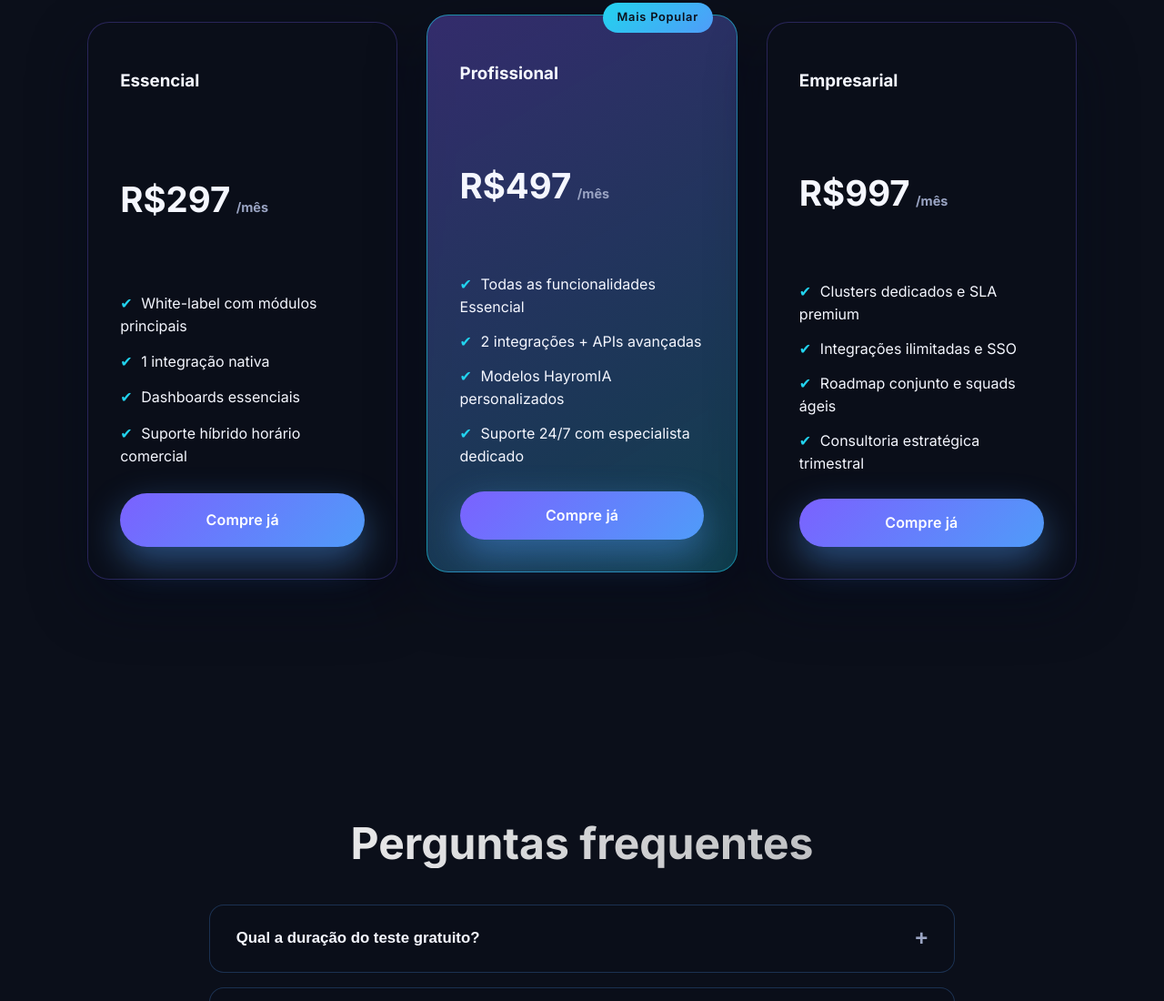
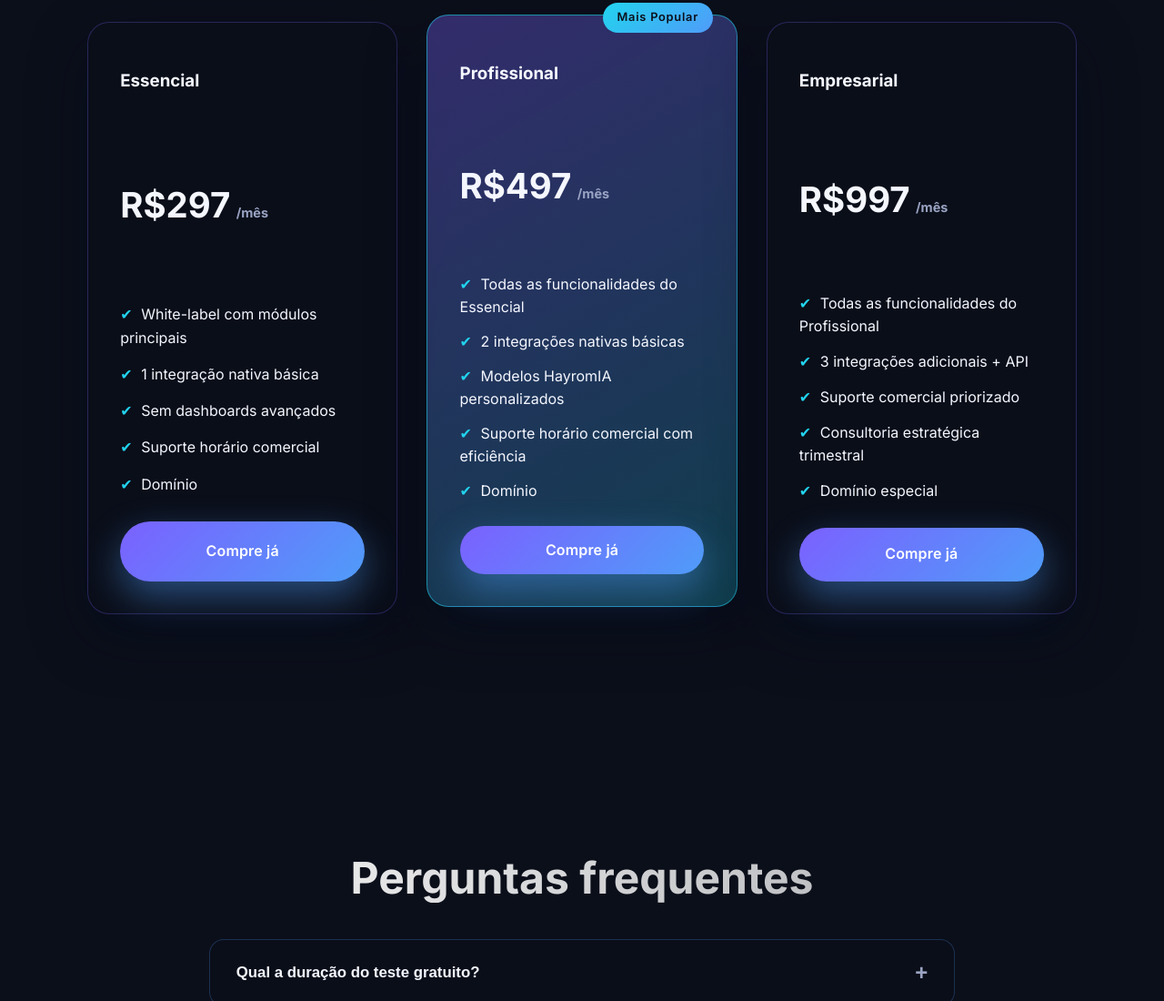
Before and after one commit to ramosombreloneuser-debug/hayrom-site, a website: page landing.html in a window 1280 px wide. Shown: the part 3525-4625 px from the top of the page at 91% size. Drawn offline with Linux system fonts and the light colour scheme.

Commit message:
Atualização de planos

```diff
--- a/landing.html
+++ b/landing.html
@@ -992,9 +992,10 @@
         <p class="plan-price">R$297 <span>/mês</span></p>
         <ul class="plan-features">
           <li>White-label com módulos principais</li>
-          <li>1 integração nativa</li>
-          <li>Dashboards essenciais</li>
-          <li>Suporte híbrido horário comercial</li>
+          <li>1 integração nativa básica</li>
+          <li>Sem dashboards avançados</li>
+          <li>Suporte horário comercial</li>
+          <li>Domínio</li>
         </ul>
         <a class="btn btn-primary"
            href="./checkout.html#essencial">
@@ -1008,10 +1009,11 @@
         <h3>Profissional</h3>
         <p class="plan-price">R$497 <span>/mês</span></p>
         <ul class="plan-features">
-          <li>Todas as funcionalidades Essencial</li>
-          <li>2 integrações + APIs avançadas</li>
+          <li>Todas as funcionalidades do Essencial</li>
+          <li>2 integrações nativas básicas</li>
           <li>Modelos HayromIA personalizados</li>
-          <li>Suporte 24/7 com especialista dedicado</li>
+          <li>Suporte horário comercial com eficiência</li>
+          <li>Domínio</li>
         </ul>
         <a class="btn btn-primary"
            href="./checkout.html#profissional">
@@ -1024,10 +1026,11 @@
         <h3>Empresarial</h3>
         <p class="plan-price">R$997 <span>/mês</span></p>
         <ul class="plan-features">
-          <li>Clusters dedicados e SLA premium</li>
-          <li>Integrações ilimitadas e SSO</li>
-          <li>Roadmap conjunto e squads ágeis</li>
+          <li>Todas as funcionalidades do Profissional</li>
+          <li>3 integrações adicionais + API</li>
+          <li>Suporte comercial priorizado </li>
           <li>Consultoria estratégica trimestral</li>
+          <li>Domínio especial</li>
         </ul>
         <a class="btn btn-primary"
            href="./checkout.html#empresarial">
```
Also changed, not shown: checkout.html (+11 -8 lines).
